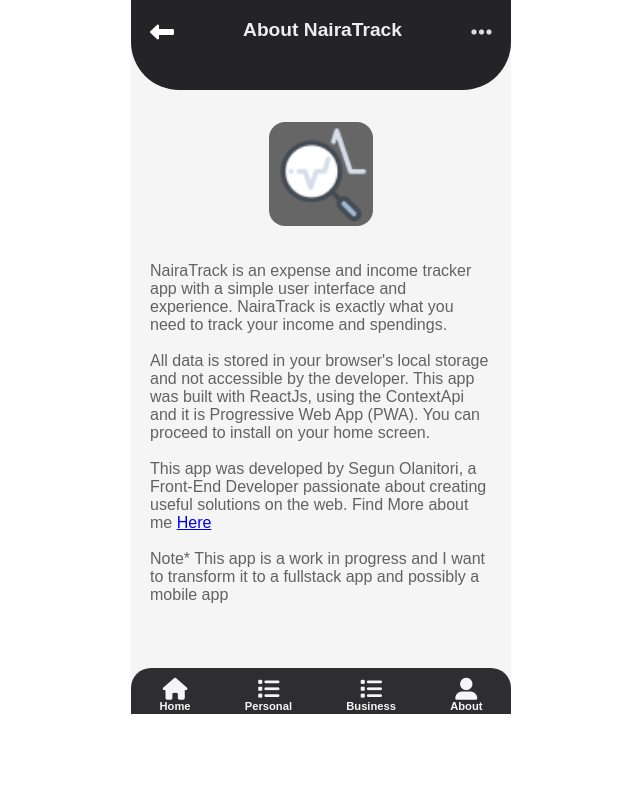
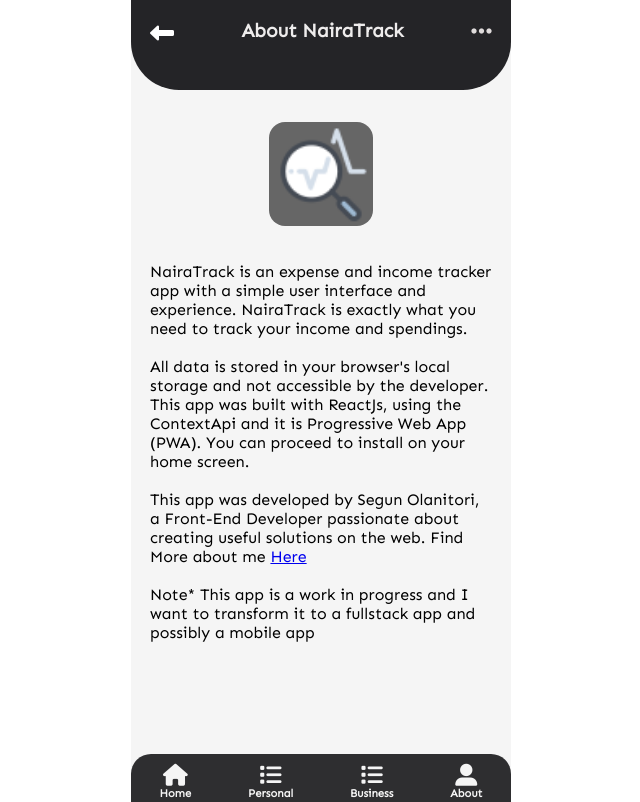
Before and after one commit to Segun98/NairaTrack, a React (Create React App) app: page /about in a window 1280 px wide. Shown: the whole page, without its empty margins (319-959 px from the left). Built offline with nearby package versions, Linux system fonts and the light colour scheme; a web font is replaced by a local one.

Commit message:
minor style update

```diff
--- a/src/App.css
+++ b/src/App.css
@@ -1,4 +1,5 @@
 @import url('https://fonts.googleapis.com/css?family=Be+Vietnam&display=swap');
+@import url('https://fonts.googleapis.com/css?family=Sen&display=swap');
 
 * {
     padding: 0;
@@ -13,6 +14,7 @@
 body {
     background: whitesmoke;
     font-family: 'Be Vietnam', sans-serif;
+    font-family: 'Sen', sans-serif;
 }
 
 li {
@@ -25,6 +27,7 @@
 h3,
 p {
     color: rgb(99, 97, 97);
+    color: black;
 }
 
 
@@ -52,11 +55,12 @@
     font-weight: bold;
 }
 
-.index-menu {
+.index-menu .fas {
     font-weight: bold;
     color: rgb(224, 220, 220);
     font-size: 1.5rem;
     cursor: pointer;
+    /* padding-top: 0.6rem; */
 }
 
 .random-quotes {
@@ -91,6 +95,7 @@
     border-radius: 1rem;
     padding: 10px 0;
 }
+
 
 .index-account-one-box h4 {
     text-align: center;
@@ -309,7 +314,6 @@
     width: 100%;
     font-weight: bold;
     color: rgb(99, 97, 97);
-    transition: all 1s ease-in-out;
 }
 
 .expense-one-details {
@@ -328,8 +332,7 @@
     gap: 1px;
     font-size: 0.9rem;
     width: 100%;
-    color: rgb(99, 97, 97);
-    transition: all 1s ease-in-out;
+    color: rgb(99, 97, 97)
 }
 
 .deltebtn-expense {
@@ -353,11 +356,12 @@
 }
 
 .name {
-    width: 3.8rem;
+    width: 4.2rem;
     white-space: nowrap;
     overflow: hidden;
     text-overflow: ellipsis;
     text-align: center;
+    font-size: 13px;
 }
 
 /* .name:hover {
@@ -367,15 +371,19 @@
 /* } */
 
 .amount {
-    width: 3.4rem;
+    width: 3.6rem;
     white-space: nowrap;
     overflow: hidden;
     text-overflow: ellipsis;
     text-align: center;
+    font-size: 13px;
 }
 
 .date {
     text-align: center;
+    font-size: 9px;
+    display: flex;
+    align-items: center;
 }
 
 .add-new-transaction {
@@ -386,7 +394,6 @@
 
 .new-transaction-header h4 {
     text-align: center;
-    text-decoration: underline;
     font-size: 1rem;
 }
 
@@ -498,12 +505,12 @@
 
 .footer-wrap .fas {
     font-size: 22px;
-
 }
 
 .about-body {
     margin-top: 2rem;
-    padding-bottom: 4rem;
+    padding-bottom: 5rem;
+    margin-bottom: 2rem;
 }
 
 .about-body-wrap {
```
